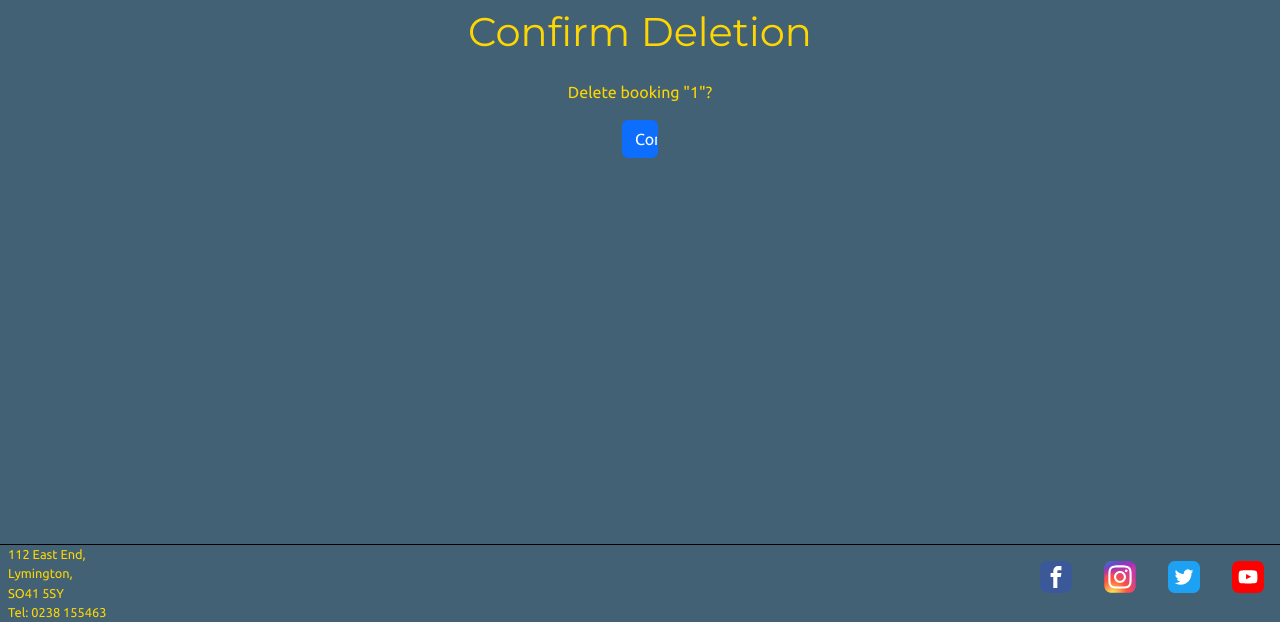
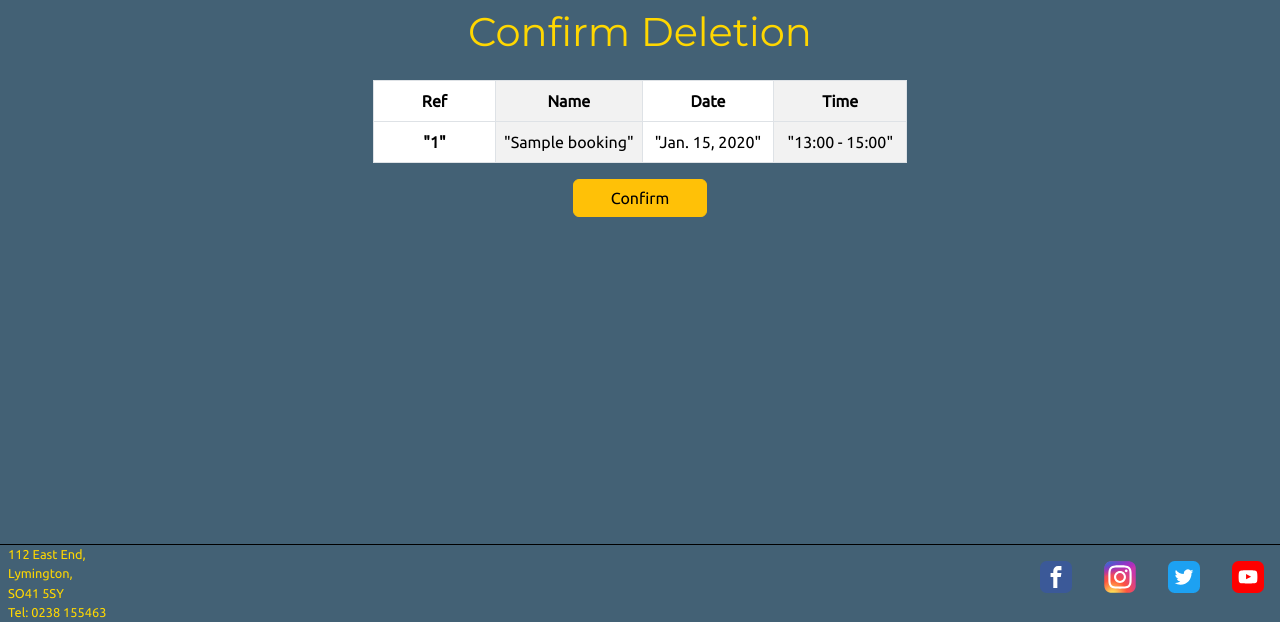
Before and after one commit to mark279455/pf4-scoffs, a Django app: page /bookings/delete/1/ in a window 1280 px wide. Shown: the part 178-800 px from the top of the page. Run offline with Django 4.2, Linux system fonts and the light colour scheme; a user stored in the database is signed in; tables that the repository leaves empty hold one stand-in row (values such as "Sample post"); some libraries are stand-ins or nearby versions.

Commit message:
tidying up appearance - css

```diff
--- a/bookings/templates/bookings/add_booking.html
+++ b/bookings/templates/bookings/add_booking.html
@@ -12,7 +12,7 @@
         {{ form.media }}
         {{ form|crispy }}
         <div class="text-center">
-            <button type="submit" class="btn btn-primary mt-2">Save Booking</button>
+            <button type="submit" class="btn btn-warning mt-2">Save Booking</button>
         </div>
     </form>
 </div>
--- a/bookings/templates/bookings/booking_confirm_delete.html
+++ b/bookings/templates/bookings/booking_confirm_delete.html
@@ -9,8 +9,26 @@
     <div class="d-flex justify-content-center pt-3">
         <form method='post' class="text-center">
             {% csrf_token %}
-            <p>Delete booking "{{object.id}}"?</p>
-            <input type="submit" value="Confirm" class="btn btn-primary w-25">
+            <table class="table table-striped-columns table-bordered p-20">
+                <thead>
+                    <tr>
+                        <th class="px-5" scope="col">Ref</th>
+                        <th class="px-5" scope="col">Name</th>
+                        <th class="px-5" scope="col">Date</th>
+                        <th class="px-5" scope="col">Time</th>
+                    </tr>
+                </thead>
+                <tbody>
+                    <tr>
+                        <th scope="row">"{{object.id}}"</th>
+                        <td>"{{object.cust_name}}"</td>
+                        <td>"{{object.booking_date}}"</td>
+                        <td>"{{object.get_booking_time_display}}"</td>
+                    </tr>
+                </tbody>
+            </table>
+
+            <input type="submit" value="Confirm" class="btn btn-warning w-25">
         </form>
     </div>
 </div>
--- a/bookings/templates/bookings/edit_booking.html
+++ b/bookings/templates/bookings/edit_booking.html
@@ -12,7 +12,7 @@
         {{ form.media }}
         {{ form|crispy }}
         <div class="text-center">
-            <button type="submit" class="btn btn-primary mt-2">Save</button>
+            <button type="submit" class="btn btn-warning mt-2">Save</button>
         </div>
     </form>
 </div>
--- a/home/templates/home/index.html
+++ b/home/templates/home/index.html
@@ -30,7 +30,7 @@
                 <!-- Booking and menu buttons -->
                 <!-- <div class="d-grid gap-2 col-6 mb-3 mx-auto"> -->
                 <div>
-                    <button type="button" class="btn btn-primary">Make a Reservation</button>
+                    <button type="button" class="btn btn-warning">Make a Reservation</button>
                 </div>
 
                 <!-- <h2 class="text-center">Find Us</h2> -->
--- a/templates/allauth/account/login.html
+++ b/templates/allauth/account/login.html
@@ -18,7 +18,7 @@
     {% if redirect_field_value %}
     <input type="hidden" name="{{ redirect_field_name }}" value="{{ redirect_field_value }}" />
     {% endif %}
-    <button class="btn btn-primary w-20 mb-2" type="submit">{% trans "Sign In" %}</button>
+    <button class="btn btn-warning w-20 mb-2" type="submit">{% trans "Sign In" %}</button>
     <a class="button secondaryAction d-block" href="{% url 'account_reset_password' %}">Forgot Password?</a>
   </form>
 </div>
--- a/templates/allauth/account/logout.html
+++ b/templates/allauth/account/logout.html
@@ -15,7 +15,7 @@
     {% if redirect_field_value %}
     <input type="hidden" name="{{ redirect_field_name }}" value="{{ redirect_field_value }}" />
     {% endif %}
-    <button class="btn btn-primary w-20" type="submit">{% trans 'Sign Out' %}</button>
+    <button class="btn btn-warning w-20" type="submit">{% trans 'Sign Out' %}</button>
   </form>
 </div>
 
--- a/templates/allauth/account/signup.html
+++ b/templates/allauth/account/signup.html
@@ -16,7 +16,7 @@
     {% if redirect_field_value %}
     <input type="hidden" name="{{ redirect_field_name }}" value="{{ redirect_field_value }}" />
     {% endif %}
-    <button class="btn btn-primary w-20" type="submit">Sign Up</button>
+    <button class="btn btn-warning w-20" type="submit">Sign Up</button>
   </form>
 </div>
 {% endblock %}
```
Also changed, not shown: main/settings.py (+32 -30 lines).
